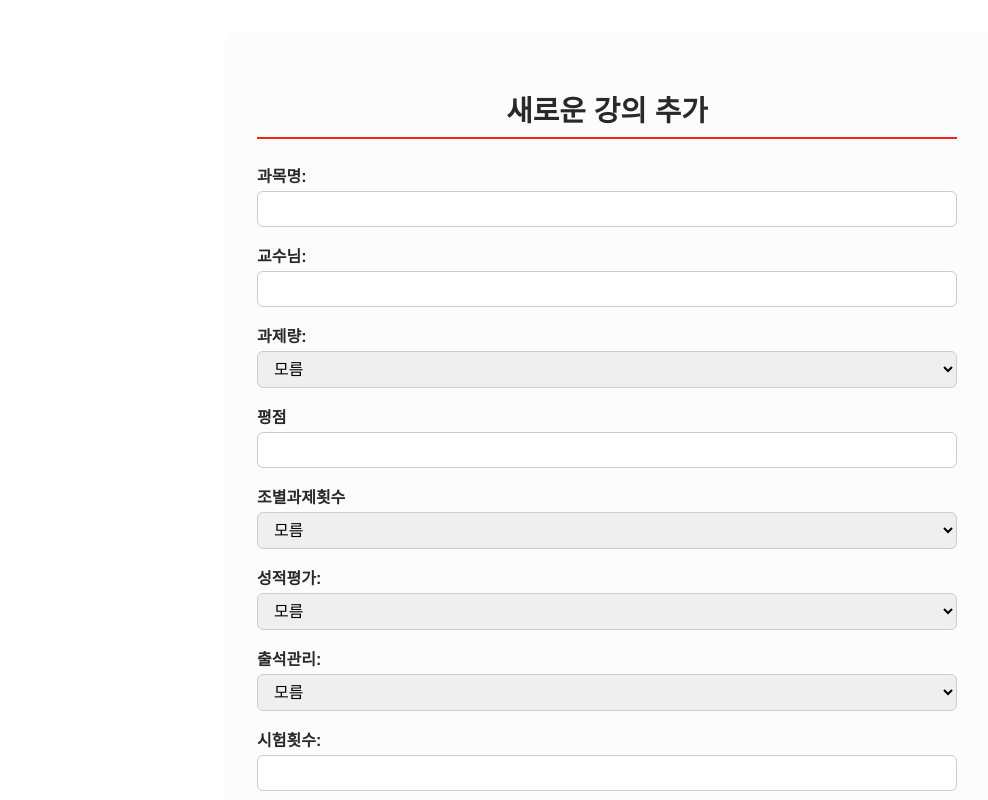
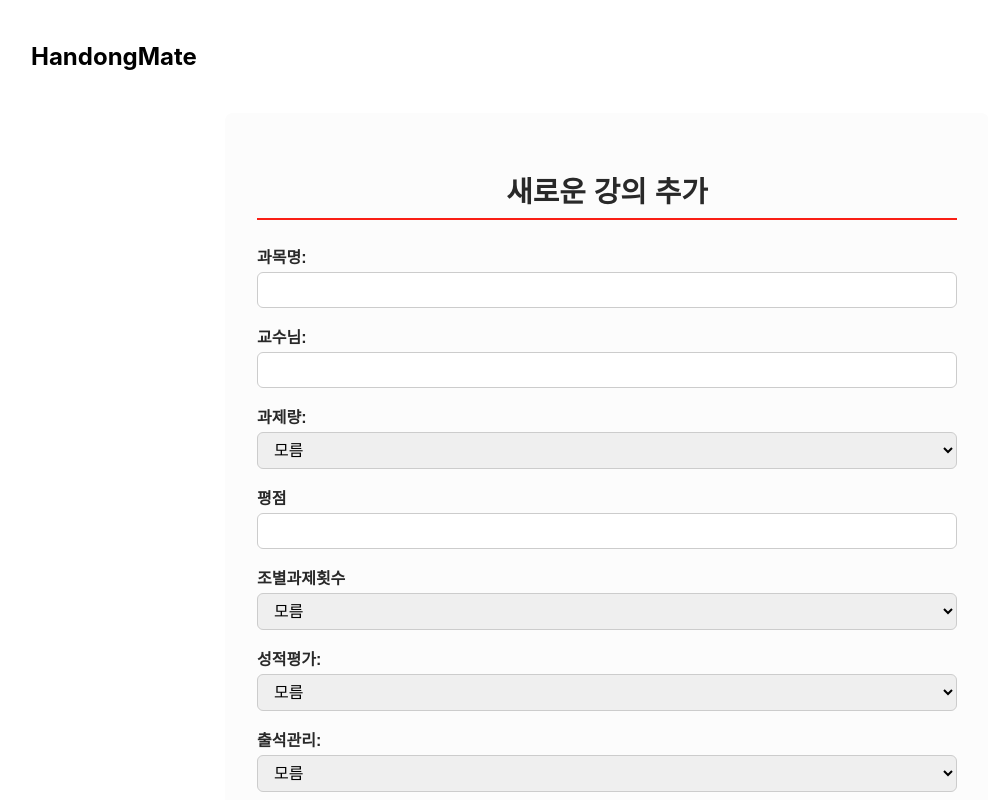
Before and after one commit to Gooddandelion/OSS_TEAMproject_everytime, a React (Create React App) app: page /add in a window 1280 px wide. Shown: the top 800 px of the page, without its empty margins (33-1021 px from the left). Built offline with nearby package versions, Linux system fonts and the light colour scheme.

Commit message:
create header

```diff
--- a/src/App.js
+++ b/src/App.js
@@ -1,4 +1,5 @@
 import { Routes, Route, Navigate } from 'react-router-dom';
+import Layout from './components/Layout.jsx';
 
 import ListPage from './pages/ListPage.jsx';
 import AddPage from './pages/AddPage.jsx';
@@ -15,12 +16,14 @@ function App() {
         {/* 초기 페이지 */}
         <Route path="/" element={<IndexPage />} />
 
+        <Route element={<Layout />}>
           <Route path="/list" element={<ListPage />} />
           <Route path="/add" element={<AddPage />} />
           <Route path="/detail/:id" element={<DetailPage />} />
           <Route path="/edit/:id" element={<EditPage />} />
           <Route path="/chat" element={<ChatPage />} />
           <Route path="/graduate" element={<GraduatePage />} />
+        </Route>
       </Routes>
     </div>
   );
--- /dev/null
+++ b/src/components/Layout.css
@@ -0,0 +1,16 @@
+.app-header {
+  padding: 10px 2rem; /* 위아래 패딩을 줄여 높이를 낮춥니다. */
+  background-color: var(--header-bg-color);
+  border-bottom: 1px solid var(--border-color); /* 구분선을 border로 처리 */
+  margin-bottom: 2rem;
+}
+
+.logo-link {
+  text-decoration: none; /* 링크 밑줄 제거 */
+  color: var(--primary-color); /* 1단계에서 정의한 메인 색상 사용 */
+}
+
+.logo-link h1 {
+  margin: 0; /* h1의 기본 마진 제거 */
+  font-size: 1.5rem; /* 로고 폰트 크기 조절 */
+}
--- /dev/null
+++ b/src/components/Layout.jsx
@@ -0,0 +1,20 @@
+import React from 'react';
+import { Link, Outlet } from 'react-router-dom';
+import './Layout.css';
+
+function Layout() {
+  return (
+    <div>
+      <header className="app-header">
+        <Link to="/" className="logo-link">
+          <h1>HandongMate</h1>
+        </Link>
+      </header>
+      <main>
+        <Outlet />
+      </main>
+    </div>
+  );
+}
+
+export default Layout;
--- a/src/data/my_information.json
+++ b/src/data/my_information.json
@@ -1,3 +1,5 @@
+
+
 [
     {
         "이름": "홍길동",
--- a/src/index.css
+++ b/src/index.css
@@ -29,5 +29,5 @@ a {
 }
 
 a:hover {
-  text-decoration: underline;
+  text-decoration:dashed;
 }
```
Lines whose indentation alone changed are shown as unchanged.
